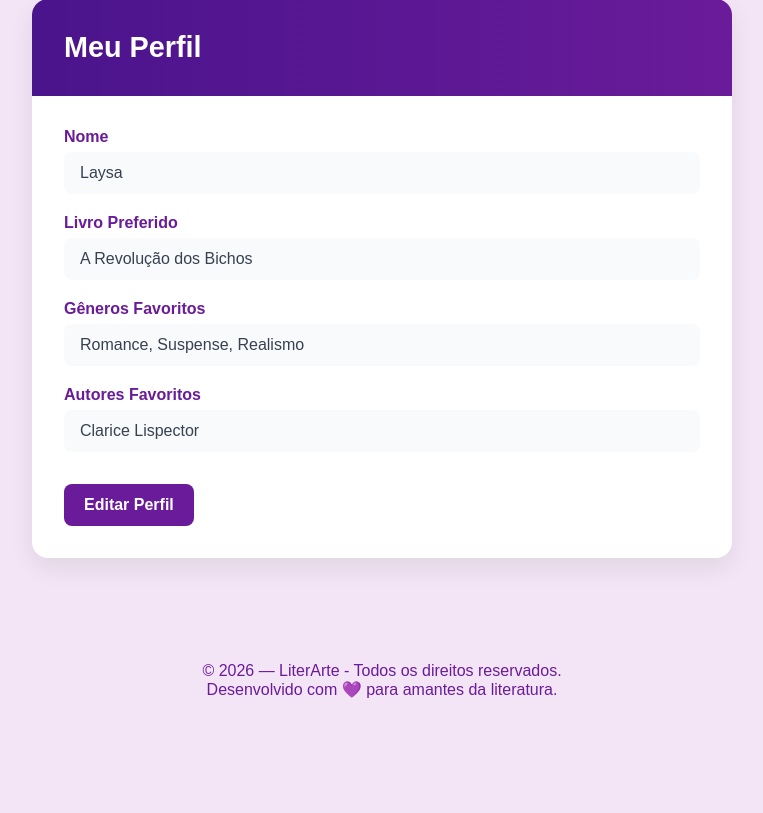
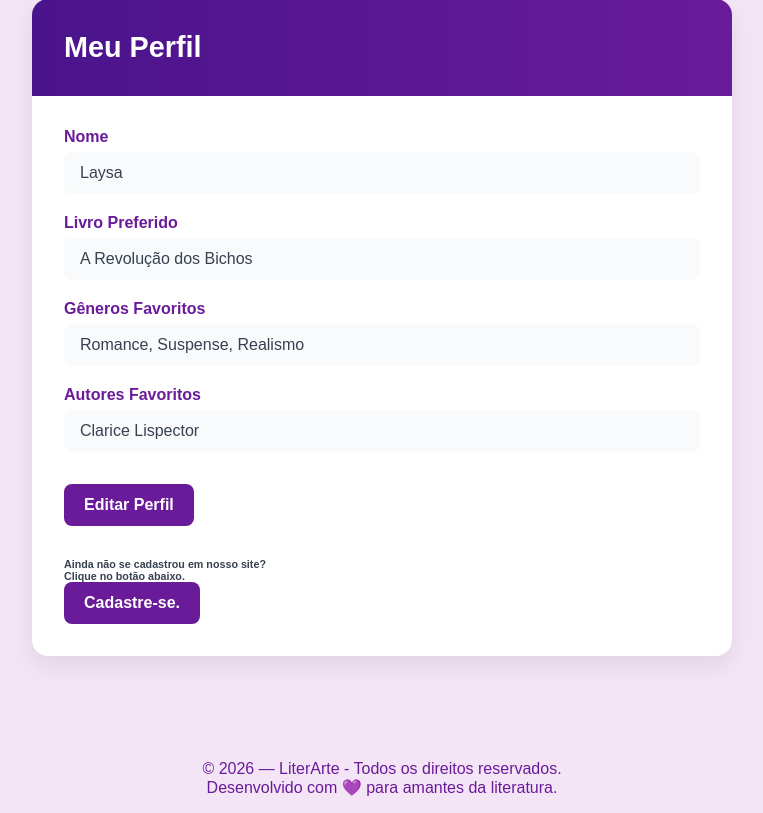
Before and after one commit to LaysaCibele/LiterArte, a Django app: page /meu-perfil/ in a window 1280 px wide. Shown: the part 116-929 px from the top of the page, without its empty margins (258-1021 px from the left). Before the commit the page ends 814 px from the top, so only its background shows below. Run offline with Django 5.2, Linux system fonts and the light colour scheme; a user stored in the database is signed in; data comes from the database, SQL or seed files in the repository; both versions use the stored data as it was after the commit.

Commit message:
feat: melhoria de UX, link para se cadastrar na página de perfil.

```diff
--- a/templates/meu-perfil.html
+++ b/templates/meu-perfil.html
@@ -62,6 +62,10 @@
         <div class="AcoesPerfil">
             <a href="{% url 'editar_perfil' %}" class="BotaoPrimario">Editar Perfil</a>
         </div>
+        <div class="AcoesPerfil">
+            <h6>Ainda não se cadastrou em nosso site? <br> Clique no botão abaixo.</h6>
+            <a href="{% url 'cadastro' %}" class="BotaoPrimario">Cadastre-se.</a>
+        </div>
 
     </section>
 
```
Also changed, not shown: lists/views.py (+5 -5 lines), db.sqlite3.
